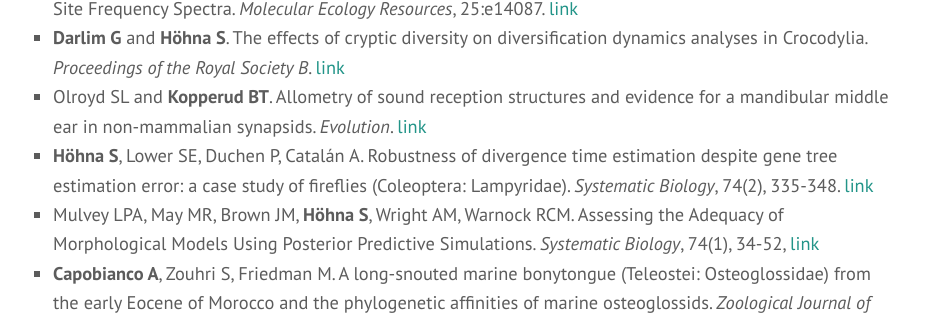
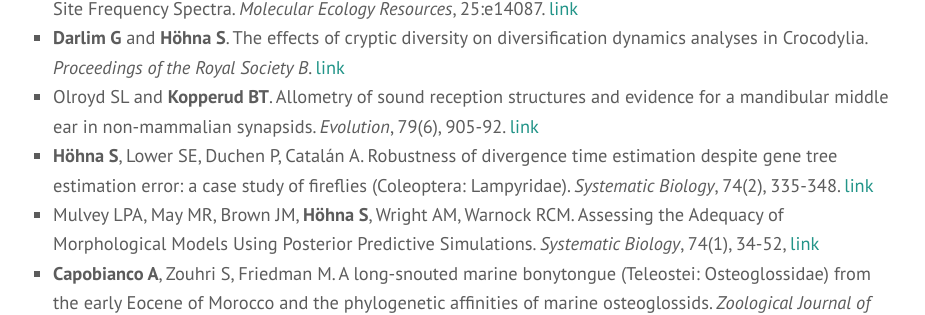
Before and after one commit to hoehnalab/hoehnalab.github.io, a Jekyll site: the page built from publications.md, in a window 1280 px wide and 900 px high, scrolled down 421 px. Shown: the part 146-461 px from the top of the window, without its empty margins (177-1102 px from the left). Built offline with Jekyll 4.4.1, drawn with Linux system fonts in a browser that asks for light colours; some web fonts are replaced.

Commit message:
Update publications.md

```diff
--- a/publications.md
+++ b/publications.md
@@ -4,7 +4,7 @@ title: Publications
 permalink: /publications/
 ---
 <h3>2025 and in press</h3>
-<!-- - <strong>Heckeberg NS</strong>, <strong>Capobianco A</strong>, <strong>Khakurel B</strong>, <strong>Darlim G</strong> and <strong>Höhna S</strong>. Practical Guide and Review of Fossil Tip-Dating in Phylogenetics. *Systematic Biology*. [link](https://doi.org/10.1093/sysbio/)-->
+<!-- - <strong>Heckeberg NS</strong>, <strong>Capobianco A</strong>, <strong>Khakurel B</strong>, <strong>Darlim G</strong> and <strong>Höhna S</strong>. Practical Guide and Review of Fossil Tip-Dating in Phylogenetics. *Systematic Biology*. [link](https://doi.org/10.1093/sysbio/) -->
 <!-- - Paterson RS, Mackie M, <strong>Capobianco A</strong>, <strong>Heckeberg NS</strong>, Fraser D, Demarchi B, Munir F, Patramanis I, Ramos-Madrigal J, Liu S, Ramsøe AD, Dickinson MR, Baldreki C, Gilbert M, Sardella R, Bellucci L, Scorrano G, Leonardi M, Manica A, Racimo F, Willerslev E, Penkman KEH, Olsen JV, MacPhee RDE, Rybczynski N, <strong>Höhna S</strong> and Cappellini E. Phylogenetically-informative proteins from an Early Miocene rhinocerotid. *Nature*. [link](https://doi.org/10.1038/s41586-025-09231-4) -->
 - Blanco F, Lazagabaster IA, Sanisidro Ó, Bibi F, <strong>Heckeberg NS</strong>, Ríos M, Mennecart B, Alberdi MT, Prado SL, Saarinen J, Silvestro D, Müller J, Calatayud J, Cantalapiedra JL. Two major ecological shifts shaped 60 million years of ungulate faunal evolution. *Nature Communications*, 16:4648. [link](https://doi.org/10.1038/s41467-025-59974-x)
 - <strong>Heckeberg NS</strong>. The Systematics of Cervidae. *Deer of the World*. [link](https://doi.org/10.1007/978-3-031-17756-9_1)
@@ -13,7 +13,7 @@ permalink: /publications/
 - Catalán A, Gygax D, Candolin U, Tusso S, Duchen P and <strong>Höhna S</strong>. Sex-biased migration and demographic history of the big European firefly *Lampyris noctiluca*. *Molecular Biology and Evolution*,  42:6, msaf123,. [link](https://doi.org/10.1093/molbev/msaf123)
 - <strong>Höhna S</strong> and Catalán A. Bayesian StairwayPlot for Inferring Single Population Demographic Histories from Site Frequency Spectra. *Molecular Ecology Resources*, 25:e14087. [link](https://doi.org/10.1111/1755-0998.14087)
 - <strong>Darlim G</strong> and <strong>Höhna S</strong>. The effects of cryptic diversity on diversification dynamics analyses in Crocodylia. *Proceedings of the Royal Society B*. [link](https://doi.org/10.1098/rspb.2025.0091)
-- Olroyd SL and <strong>Kopperud BT</strong>. Allometry of sound reception structures and evidence for a mandibular middle ear in non-mammalian synapsids. *Evolution*. [link](https://doi.org/10.1093/evolut/qpaf041)
+- Olroyd SL and <strong>Kopperud BT</strong>. Allometry of sound reception structures and evidence for a mandibular middle ear in non-mammalian synapsids. *Evolution*, 79(6), 905-92. [link](https://doi.org/10.1093/evolut/qpaf041)
 - <strong>Höhna S</strong>, Lower SE, Duchen P, Catalán A. Robustness of divergence time estimation despite gene tree estimation error: a case study of fireflies (Coleoptera: Lampyridae). *Systematic Biology*, 74(2), 335-348. [link](https://doi.org/10.1093/sysbio/syae065)
 - Mulvey LPA, May MR, Brown JM, <strong>Höhna S</strong>, Wright AM, Warnock RCM. Assessing the Adequacy of Morphological Models Using Posterior Predictive Simulations. *Systematic Biology*, 74(1), 34-52, [link](https://doi.org/10.1093/sysbio/syae055)
 - <strong>Capobianco A</strong>, Zouhri S, Friedman M. A long-snouted marine bonytongue (Teleostei: Osteoglossidae) from the early Eocene of Morocco and the phylogenetic affinities of marine osteoglossids. *Zoological Journal of the Linnean Society*, 203(1), zlae015. [link](https://doi.org/10.1093/zoolinnean/zlae015)
```
